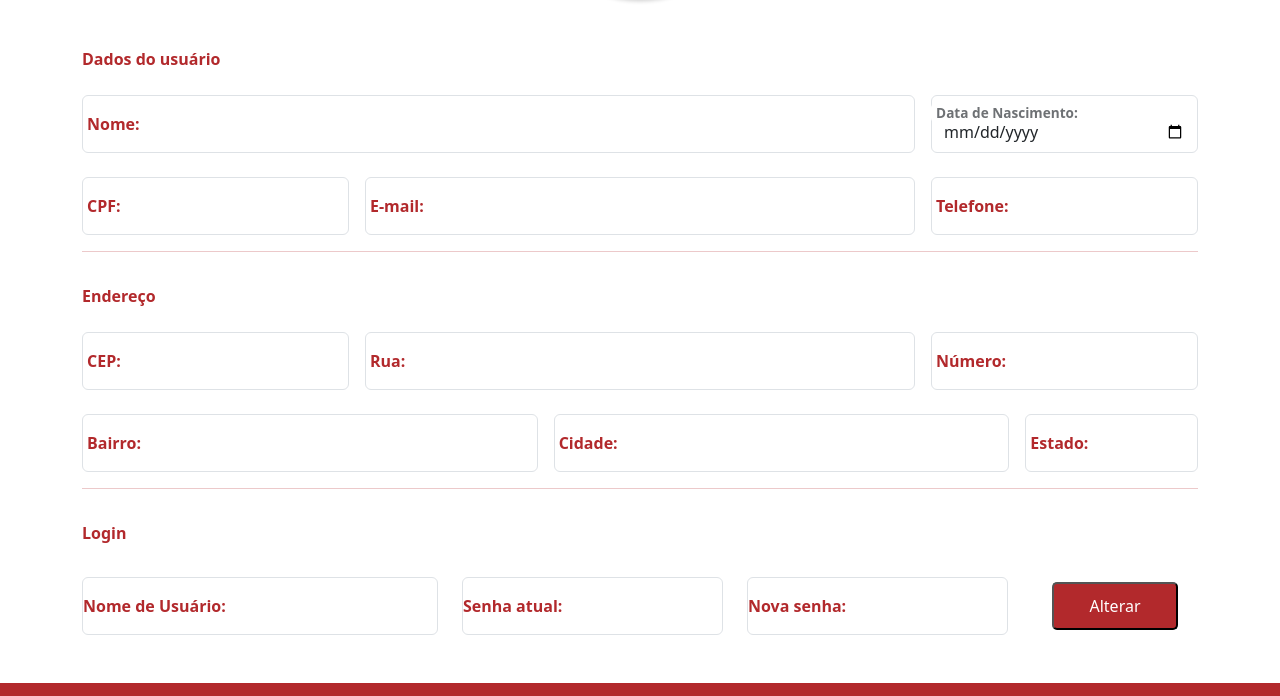
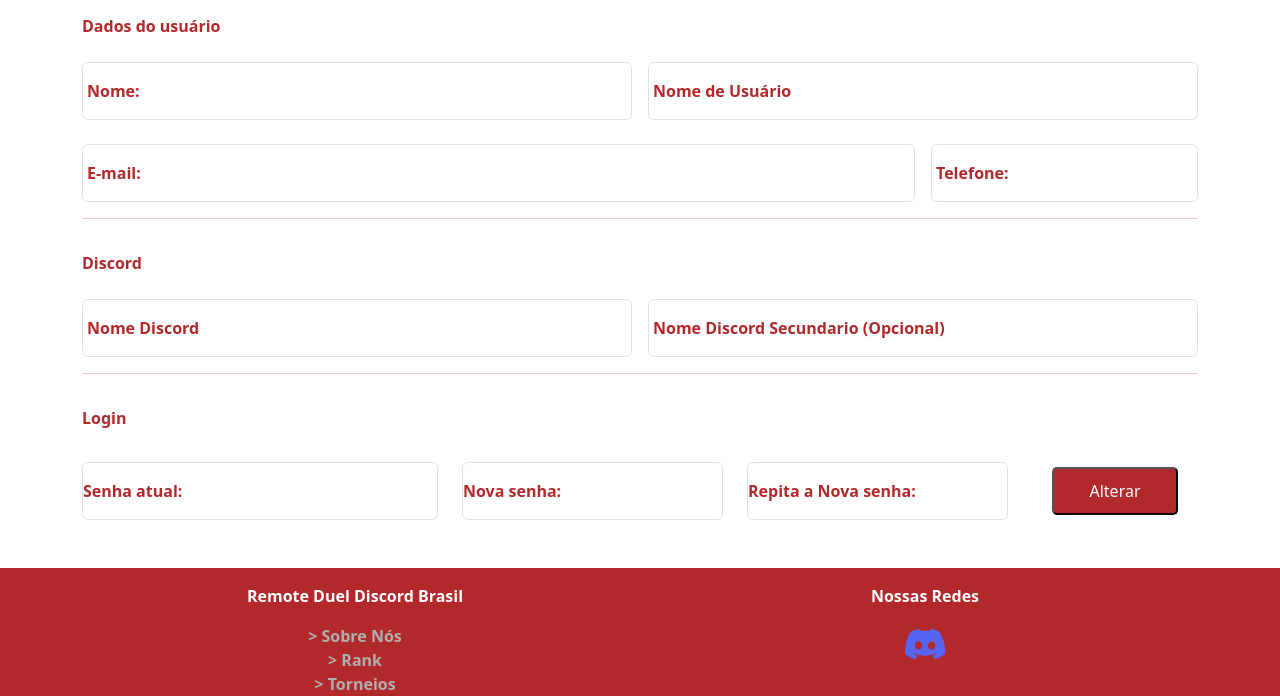
Before and after one commit to LuisFelipeSalvarani/RemoteDuel_Project, a PHP site: page /html/perfil.html in a window 1280 px wide. Shown: the part 401-1097 px from the top of the page. Run offline with PHP 8.4, Linux system fonts and the light colour scheme; some libraries are stand-ins or nearby versions.

Commit message:
atualização em algumas telas

```diff
--- a/css/NavFooter.css
+++ b/css/NavFooter.css
@@ -74,7 +74,7 @@ footer{
     flex-direction: column;
 }
 
-.Movus_aba {
+.aba {
     text-decoration: none;
     color: #B0B0B0;
 }
--- a/css/login.css
+++ b/css/login.css
@@ -12,7 +12,7 @@ header{
     margin-top: 0;
 }
 
-.login_movus {
+.login_ {
     width: 40%;
     background-color: white;
     border-radius: 15px;
--- a/html/perfil.html
+++ b/html/perfil.html
@@ -13,31 +13,28 @@
   <body>
 
     <!--inicio do site (topo)-->
-
     <nav class="navbar navbar-expand-lg nav_color">
         <div class="container-fluid container">
-            <a class="navbar-brand" href="maps.html"><img class="nav_logo" src="../imgs/LogoFullLight 2.png" alt=""></a>
+            <a class="navbar-brand" href="#"><img class="nav_logo" src="../imgs/remote_duel_logo.png" alt=""></a>
             <button class="navbar-toggler" type="button" data-bs-toggle="collapse" data-bs-target="#navbarNavAltMarkup" aria-controls="navbarNavAltMarkup" aria-expanded="false" aria-label="Toggle navigation">
             <span class="navbar-toggler-icon"></span>
             </button>
             <div class="collapse navbar-collapse nav_flex" id="navbarNavAltMarkup">
                 <div class="navbar-nav text-center">
-                    <li class="nav-item dropdown">
-                        <a class="nav-link dropdown-toggle Nome_user" href="#" role="button" data-bs-toggle="dropdown" aria-expanded="false">
-                          Nome de usuario
-                        </a>
-                        <ul class="dropdown-menu">
-                          <li><a class="dropdown-item" href="perfil.html">Perfil</a></li>
-                          <li><a class="dropdown-item" href="#">Another action</a></li>
-                          <li><hr class="dropdown-divider"></li>
-                          <li><a class="dropdown-item" href="#">Something else here</a></li>
-                        </ul>
-                      </li>
-
+                    <a class="links-nav" href="#">Sobre nós</a>
+                    <a class="links-nav" href="#">Rank</a>
+                    <a class="links-nav" href="#">Torneios</a>
+                    <a class="links-nav" href="#">Sugestões</a>
+                    <a class="links-nav" href="#">Devs</a>
+                    <a class="links-nav perfil-active" href="perfil.html">Perfil</a>
+                </div>
+                <div class="perfil">
+                    <a href=""><img src="../imgs/perfiltest.jpg" class="img-perfil" alt=""></a>
                 </div>
             </div>
         </div>
         </nav>
+
 
     <!--Login Movus-->
     <header>
@@ -62,21 +59,17 @@
                     <label for="">Dados do usuário</label>
                 </div>
                 <div class="row g-3 linha_form_cadastro">
-                    <div class="col-sm-9 form-floating ">
+                    <div class="col-sm-6 form-floating ">
                         <input type="text" class="form-control" name="nome" id="floatingInput" placeholder="">
                         <label for="floatingInput">Nome:</label>
                     </div>
-                    <div class="col-sm-3 form-floating ">
-                        <input type="date" id="DateNasc" name="dataNascimento" onkeypress="mascaraDate()" maxlength="10" minlength="10" class="form-control" id="floatingInput" placeholder="">
-                        <label for="floatingInput">Data de Nascimento:</label>
+                    <div class="col-sm-6 form-floating ">
+                        <input type="text" id="DateNasc" name="dataNascimento" onkeypress="mascaraDate()" maxlength="10" minlength="10" class="form-control" id="floatingInput" placeholder="">
+                        <label for="floatingInput">Nome de Usuário</label>
                     </div>
                 </div>
                 <div class="row g-3 linha_form_cadastro">
-                    <div class="col-sm-3 form-floating ">
-                        <input name="cpf" id="CPF" type="text" class="form-control" onkeypress="mascaraCPF()" autocomplete="off" maxlength="14" placeholder="">
-                        <label for="floatingInput">CPF:</label>
-                    </div>
-                    <div class="col-sm-6 form-floating ">
+                    <div class="col-sm-9 form-floating ">
                         <input type="email" name="email" class="form-control" id="floatingInput" placeholder="">
                         <label for="floatingInput">E-mail:</label>
                     </div>
@@ -86,36 +79,18 @@
                     </div>
                 </div>
                 <hr>
-                <!--Endereço-->
+                <!--Discord-->
                 <div class="title_linha">
-                    <label for="">Endereço</label>
+                    <label for="">Discord</label>
                 </div>
                 <div class="row g-3 linha_form_cadastro">
-                    <div class="col-sm-3 form-floating ">
+                    <div class="col-sm-6 form-floating ">
                         <input type="text" class="form-control" id="cep" name="cep" maxlength="10" onkeypress="mascaraCEP()" placeholder="">
-                        <label for="floatingInput">CEP:</label>
+                        <label for="floatingInput">Nome Discord</label>
                     </div>
                     <div class="col-sm-6 form-floating ">
-                        <input type="text" class="form-control" name="rua" id="rua" placeholder="">
-                        <label for="floatingInput">Rua:</label>
-                    </div>
-                    <div class="col-sm-3 form-floating ">
-                        <input type="text" class="form-control" name="numero" id="numero" placeholder="">
-                        <label for="floatingInput">Número:</label>
-                    </div>
-                </div>
-                <div class="row g-3 linha_form_cadastro">
-                    <div class="col-sm-5 form-floating ">
-                        <input type="text" class="form-control" name="bairro" id="bairro" placeholder="">
-                        <label for="floatingInput">Bairro:</label>
-                    </div>
-                    <div class="col-sm-5 form-floating ">
-                        <input type="text" class="form-control" name="cidade" id="cidade" placeholder="">
-                        <label for="floatingInput">Cidade:</label>
-                    </div>
-                    <div class="col-sm-2 form-floating ">
-                        <input type="text" class="form-control" name="estado" id="estado" placeholder="">
-                        <label for="floatingInput">Estado:</label>
+                        <input type="text" class="form-control" id="cep" name="cep" maxlength="10" onkeypress="mascaraCEP()" placeholder="">
+                        <label for="floatingInput">Nome Discord Secundario (Opcional)</label>
                     </div>
                 </div>
                 <hr>
@@ -126,15 +101,15 @@
                 <div class="row g-4 linha_form_cadastro">
                     <div class="col-sm-4 form-floating ">
                         <input type="text" class="form-control" name="login" id="floatingInput" placeholder="">
-                        <label for="floatingInput">Nome de Usuário:</label>
+                        <label for="floatingInput">Senha atual:</label>
                     </div>
                     <div class="col-sm-3 form-floating ">
                         <input type="password" class="form-control" name="senha" id="floatingInput" placeholder="">
-                        <label for="floatingInput">Senha atual:</label>
+                        <label for="floatingInput">Nova senha:</label>
                     </div>
                     <div class="col-sm-3 form-floating ">
                         <input type="password" class="form-control" name="repeteSenha" id="floatingInput" placeholder="">
-                        <label for="floatingInput">Nova senha:</label>
+                        <label for="floatingInput">Repita a Nova senha:</label>
                     </div>
                     <div class="col-sm-2 btn_salvar">
                         <button type="submit" class="btn_salvar_click">Alterar</button>
@@ -152,24 +127,21 @@
     <footer class="footer_pc footer_bot">
         <div class="text-center ">
             <div class="container">
-                <div class="row row-cols-3 movus_cell_footer">
-                    <div class="movus_footer">
-                        <p>2023 MovUs</p>
-                        <a class="Movus_aba" href="">> home</a>
-                        <a class="Movus_aba" href="">> Sobre</a>
-                        <a class="Movus_aba" href="">> Vantagens</a>
-                    </div>
-                    <div class="logo_movus_footer">
-                        <a class="navbar-brand" href="#"><img class="nav_logo" src="../imgs/LogoFullLight 2.png" alt=""></a>
+                <div class="row row-cols-2 cell_footer">
+                    <div class="redes">
+                        <p>Remote Duel Discord Brasil</p>
+                        <a class="aba" href="">> Sobre Nós</a>
+                        <a class="aba" href="">> Rank</a>
+                        <a class="aba" href="">> Torneios</a>
+                        <a class="aba" href="#">> Sugestões</a>
+                        <a class="aba" href="">> Devs</a>
                     </div>
                     <div>
-                        <div class="redes_movus">
+                        <div class="redes">
                             <p>Nossas Redes</p>
                         </div>
-                        <div class="redes_movus">
-                            <a href=""><img src="../imgs/Instagram.png" alt=""></a>
-                            <a href=""><img src="../imgs/Facebook.png" alt=""></a>
-                            <a href=""><img src="../imgs/GitHub.png" alt=""></a>
+                        <div class="redes">
+                            <a href="https://discord.gg/sZzpCqBrYE"><img src="../imgs/discordia.png" alt=""></a>
                         </div>
                     </div>
                 </div>
@@ -179,27 +151,28 @@
 
     <footer class="footer_cell footer_bot text-center">
         <div class="container">
-            <div class="logo_movus_footer">
-                <a class="navbar-brand" href="index.html"><img class="nav_logo" src="../imgs/LogoFullLight 2.png" alt=""></a>
+            <div>
+                <a class="navbar-brand" href="#"><img class="nav_logo" src="../imgs/remote_duel_logo.png" alt=""></a>
             </div>
-            <div class="movus_footer  espacamento_cell_footer">
-                <p>2023 MovUs</p>
-                <a class="Movus_aba" href="index.html">> home</a>
-                <a class="Movus_aba" href="">> Sobre</a>
-                <a class="Movus_aba" href="">> Vantagens</a>
+            <div class="redes espacamento_cell_footer">
+                <p>Remote Duel Discord Brasil</p>
+                <a class="aba" href="">> Sobre Nós</a>
+                <a class="aba" href="">> Rank</a>
+                <a class="aba" href="">> Torneios</a>
+                <a class="aba" href="#">> Sugestões</a>
+                <a class="aba" href="">> Devs</a>
             </div>
             <div>
-                <div class="redes_movus espacamento_cell_footer">
+                <div class="redes espacamento_cell_footer">
                     <p>Nossas Redes</p>
                 </div>
-                <div class="redes_movus">
-                    <a href=""><img src="../imgs/Instagram.png" alt=""></a>
-                    <a href=""><img src="../imgs/Facebook.png" alt=""></a>
-                    <a href=""><img src="../imgs/GitHub.png" alt=""></a>
+                <div class="redes">
+                    <a href="https://discord.gg/sZzpCqBrYE"><img src="../imgs/discordia.png" alt=""></a>
                 </div>
             </div>
         </div>
     </footer>
+
     <script src="https://cdn.jsdelivr.net/npm/bootstrap@5.3.0-alpha3/dist/js/bootstrap.bundle.min.js" integrity="sha384-ENjdO4Dr2bkBIFxQpeoTz1HIcje39Wm4jDKdf19U8gI4ddQ3GYNS7NTKfAdVQSZe" crossorigin="anonymous"></script>
     <!-- JS UTILIZADO -->
 	<script type="text/javascript" src="../js/jquery.js"></script>
```
Also changed, not shown: other parts of css/NavFooter.css (+34 -1 lines), html/cadastro.html (+23 -59 lines), html/index.html (+13 -13 lines), html/login.html (+18 -20 lines), imgs/perfiltest.jpg (added).
